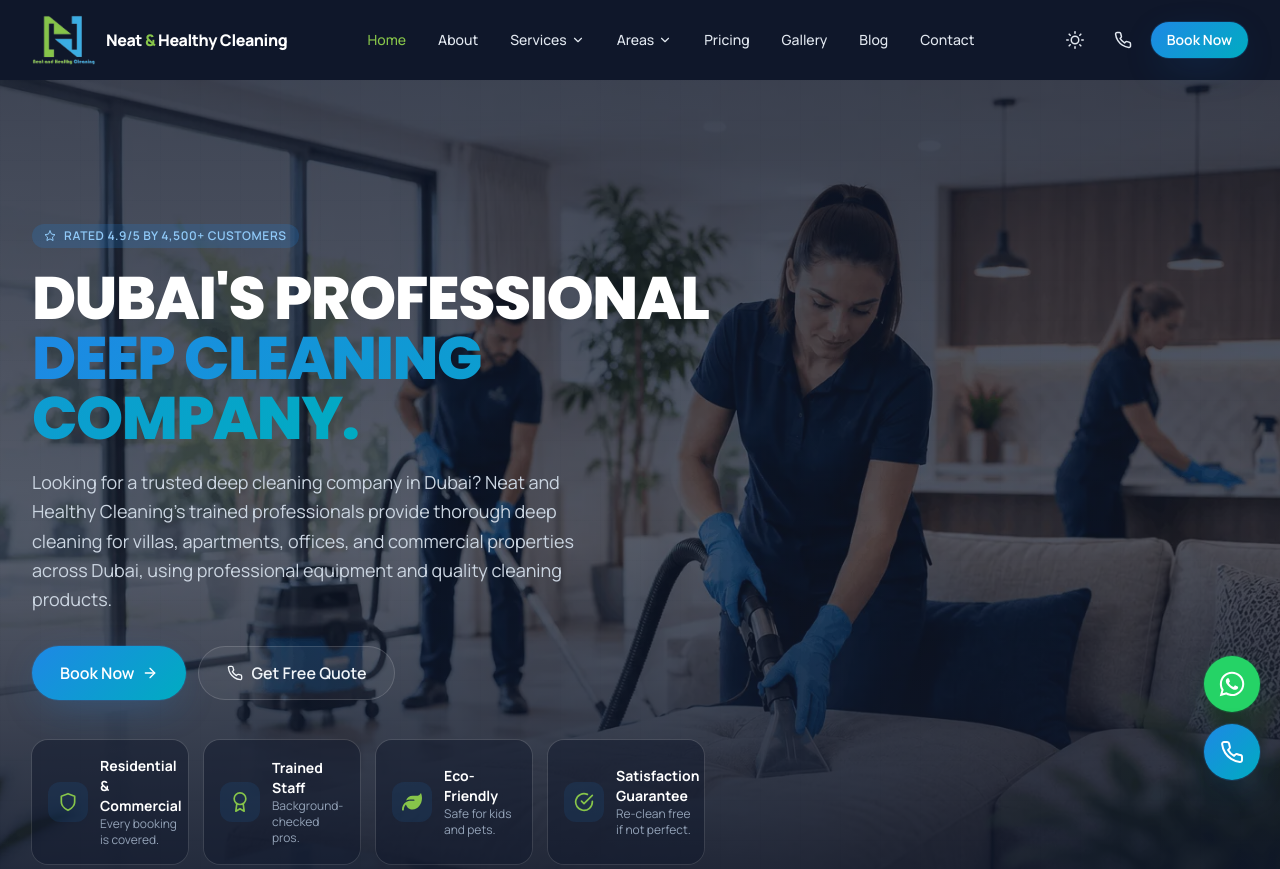
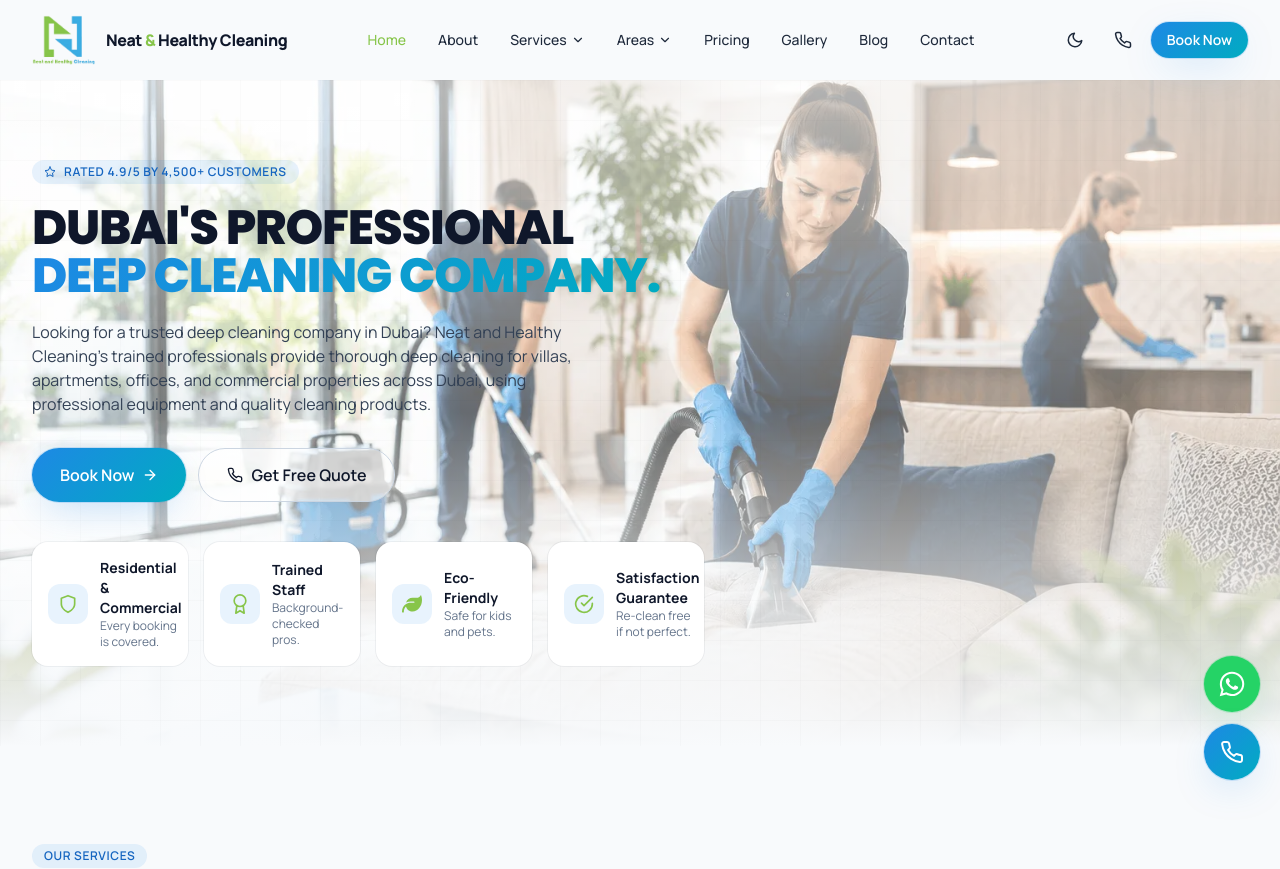
Before and after one commit to MdRabiulHasanRaju/neat-and-healthy-cleaning-new, a React (Vite) app: page / in a window 1280 px wide. Shown: the top 869 px of the page. Built offline with nearby package versions, Linux system fonts and the light colour scheme.

Commit message:
Hero Page Font Size Change and Default theme black

```diff
--- a/src/components/sections/Hero.jsx
+++ b/src/components/sections/Hero.jsx
@@ -30,7 +30,7 @@ export default function Hero() {
         <div className="absolute inset-0 bg-hero-grid bg-[size:40px_40px] opacity-40" />
       </motion.div>
 
-      <div className="container-px py-20 sm:py-28 lg:py-36">
+      <div className="container-px py-14 sm:py-16 lg:py-20">
         <motion.div style={{ opacity }} className="max-w-3xl">
           <motion.span
             initial={{ opacity: 0, y: 20 }}
@@ -44,7 +44,7 @@ export default function Hero() {
             initial={{ opacity: 0, y: 24 }}
             animate={{ opacity: 1, y: 0 }}
             transition={{ duration: 0.6, delay: 0.1 }}
-            className="mt-5 text-4xl font-extrabold leading-[1.1] tracking-tight text-ink dark:text-white sm:text-5xl lg:text-6xl text-balance"
+            className="mt-5 text-2xl font-extrabold leading-[1.1] tracking-tight text-ink dark:text-white sm:text-5xl lg:text-5xl text-balance"
           >
             DUBAI'S PROFESSIONAL <span className="gradient-text">DEEP CLEANING COMPANY.</span>
           </motion.h1>
@@ -52,7 +52,7 @@ export default function Hero() {
             initial={{ opacity: 0, y: 24 }}
             animate={{ opacity: 1, y: 0 }}
             transition={{ duration: 0.6, delay: 0.2 }}
-            className="mt-5 max-w-xl text-lg leading-relaxed text-ink-muted dark:text-slate-300"
+            className="mt-5 max-w-xl text-sm lg:text-base leading-relaxed text-ink-muted dark:text-slate-300"
           >
             Looking for a trusted deep cleaning company in Dubai? Neat and Healthy Cleaning's trained professionals provide thorough deep cleaning for villas, apartments, offices, and commercial properties across Dubai, using professional equipment and quality cleaning products.
           </motion.p>
--- a/src/context/ThemeContext.jsx
+++ b/src/context/ThemeContext.jsx
@@ -9,7 +9,7 @@ export function ThemeProvider({ children }) {
     if (typeof window === 'undefined') return 'light';
     const stored = localStorage.getItem('theme');
     if (stored) return stored;
-    return window.matchMedia('(prefers-color-scheme: light)').matches ? 'dark' : 'light';
+    return window.matchMedia('(prefers-color-scheme: dark)').matches ? 'dark' : 'light';
   });
 
   useEffect(() => {
```
